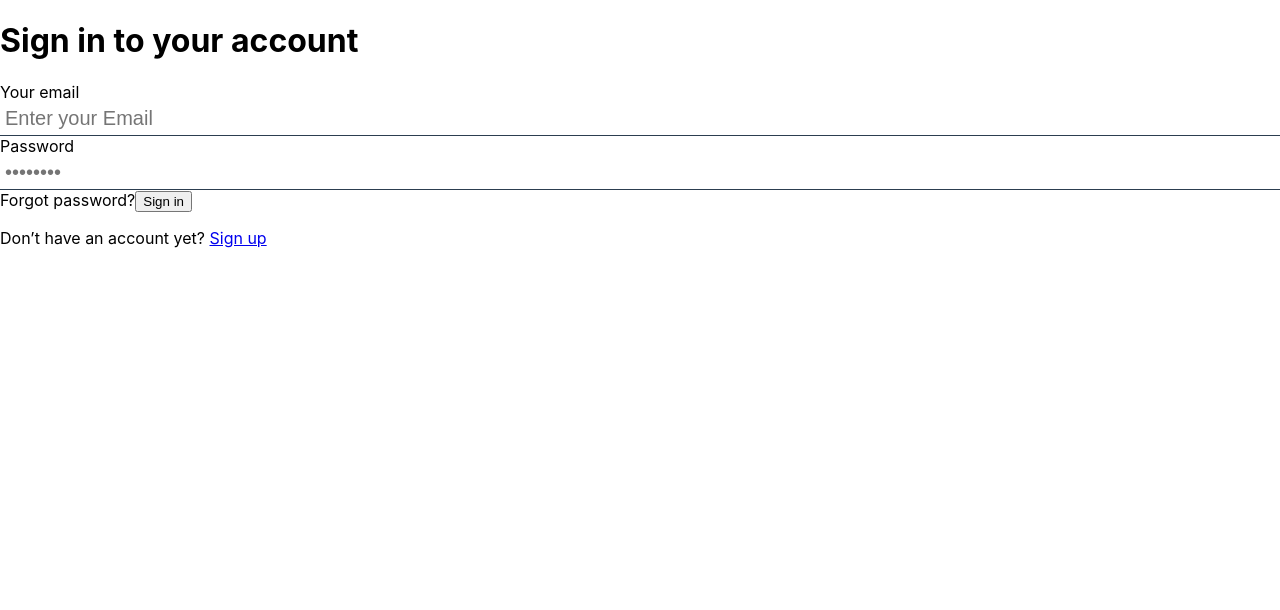
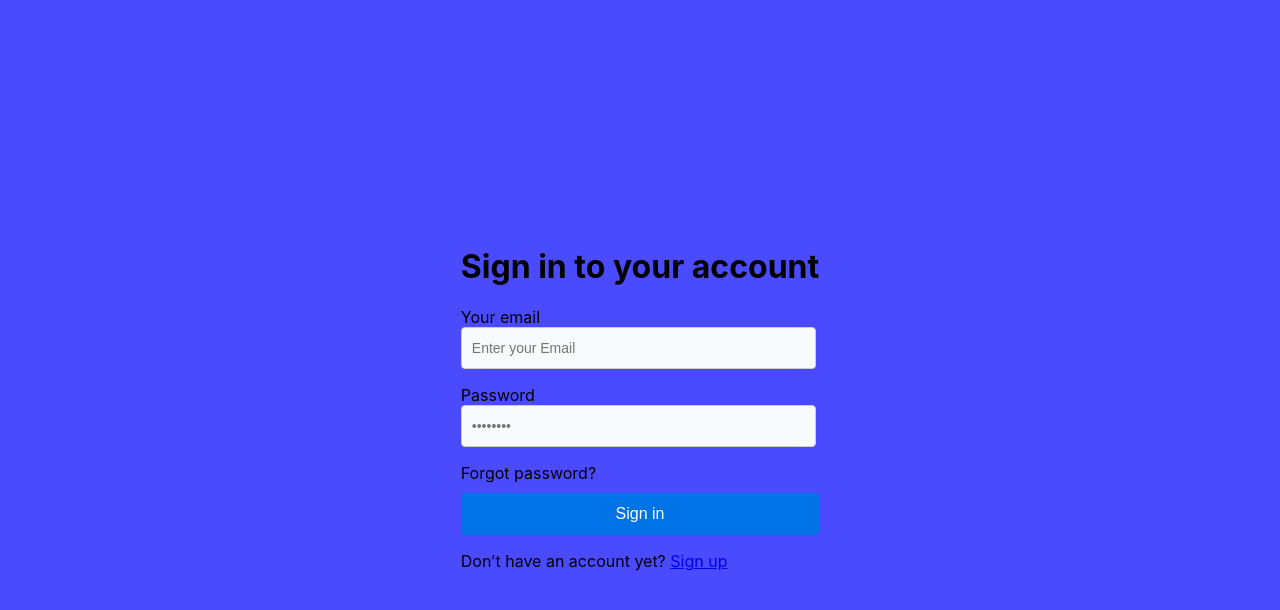
Before and after one commit to HimanshuGupta673/competishun, a React (Create React App) app in the folder client/: page /login in a window 1280 px wide. Shown: the top 610 px of the page. Built offline with nearby package versions, Linux system fonts and the light colour scheme; some icons are missing.

Commit message:
Updated App.css

```diff
--- a/client/src/App.css
+++ b/client/src/App.css
@@ -2,7 +2,59 @@
   width: 50%;
   margin: 0 auto;
 }
+@media screen and (max-width: 710px) {
+  .homescreen {
+    width: 100%;
+    padding: 0 10px;
+  }
+}
+.container {
+  display: flex;
+  flex-direction: column;
+  align-items: center;
+  justify-content: center;
+  padding: 6px;
+  margin: auto;
+  height: 100vh;
+  background-color: #4a4aff;
+}
 
+.form2 {
+  background: white;
+  border-radius: 8px;
+  box-shadow: 0 4px 6px rgba(0, 0, 0, 0.1);
+  padding: 24px;
+  max-width: 400px;
+}
+
+/* Styles for the input fields */
+.input {
+  background: #f9fafb;
+  border: 1px solid #ccc;
+  color: #333; /* Adjust the color as needed */
+  border-radius: 4px;
+  font-size: 14px;
+  padding: 12px 10px;
+  width: 93%;
+  margin-bottom: 16px;
+
+}
+.submit-button {
+  background: #0073e6; /* Adjust the color as needed */
+  color: white;
+  border: none;
+  border-radius: 4px;
+  font-size: 16px;
+  padding: 12px;
+  margin-top: 10px;
+  width: 100%;
+  cursor: pointer;
+  /* transition: background 0.3s ease; */
+}
+
+.submit-button:hover {
+  background: #005bbd; /* Adjust the color as needed */
+}
 header {
   text-align: center;
 }
@@ -69,7 +121,7 @@ article {
 
 .button.selected {
   color: #FFF;
-  background-color: #6c6777;
+  background-color: #7647dd;
 }
 
 .button.clear {
@@ -104,3 +156,15 @@ article {
 .headButton:hover{
   border-bottom: 2px solid skyblue;
 }
+.todoformlabel{
+  display: flex;
+  padding: 0px 10px;
+}
+.todoformbutton{
+  margin: 20px 0px;
+  padding: 10px;
+  background-color: #0073e6;
+  border: none;
+  color: white;
+  cursor: pointer;
+}
```
